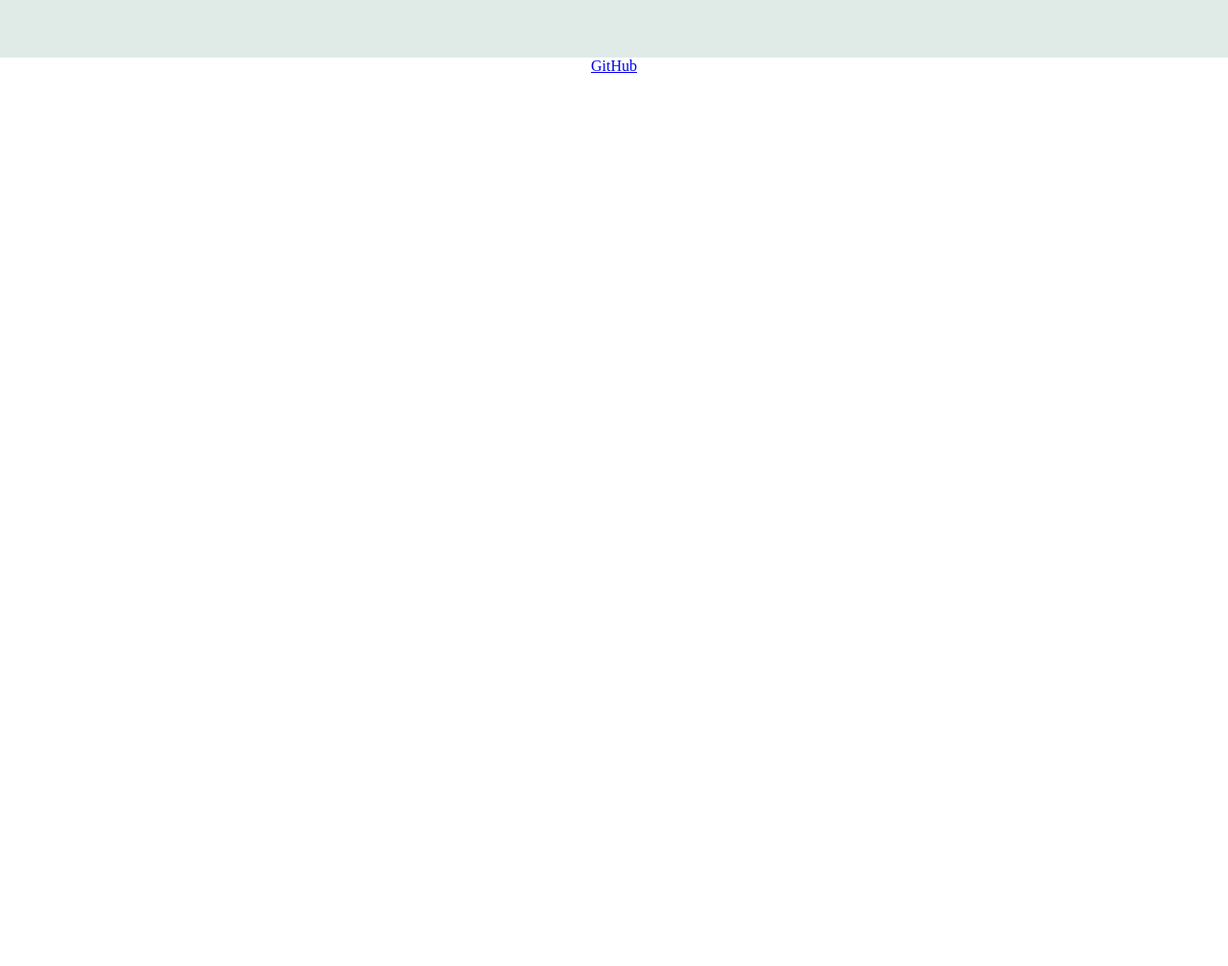
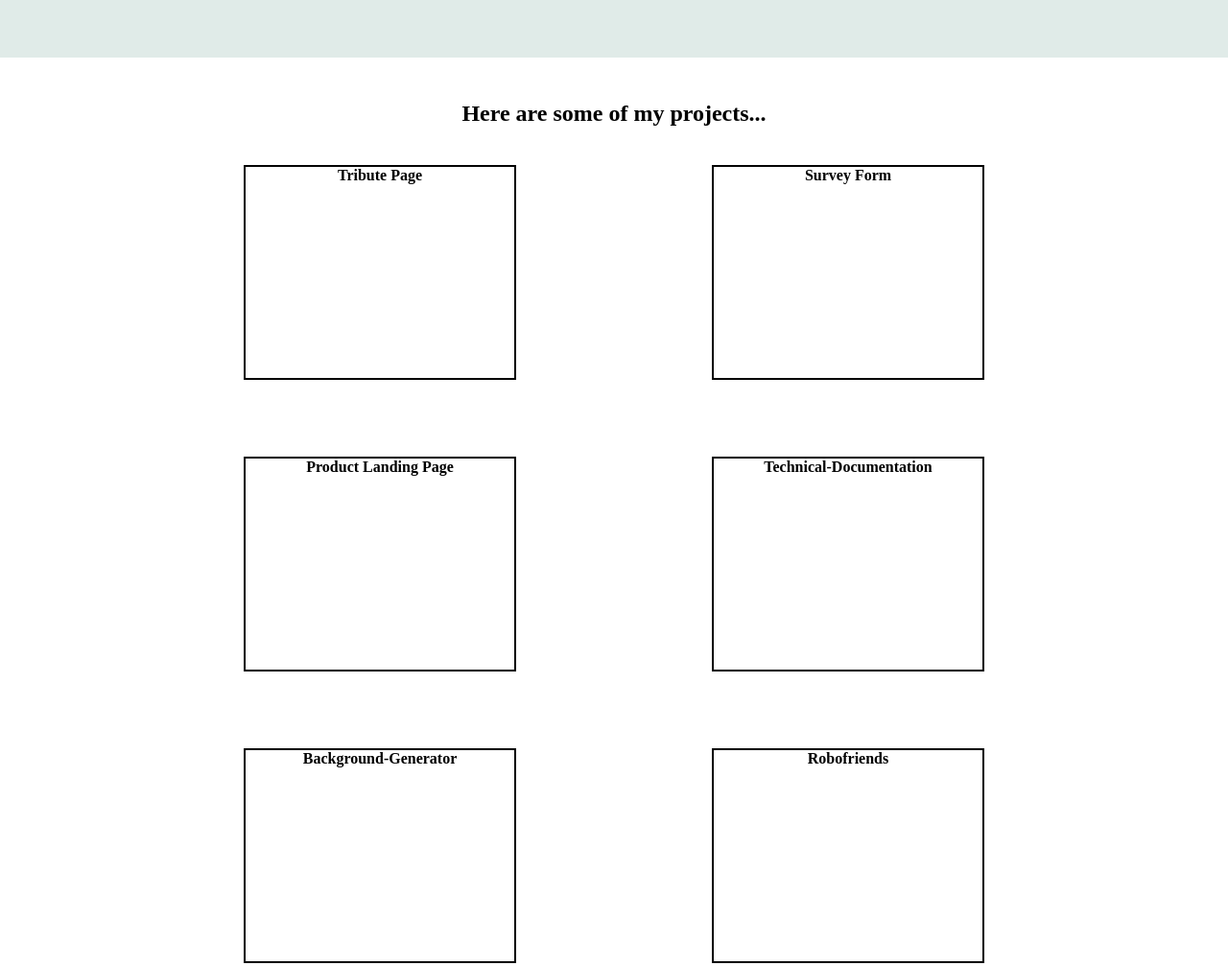
Before and after one commit to Trumbleup/personal-portfolio, a plain HTML site: page index.html in a window 1280 px wide. Shown: the part 740-1747 px from the top of the page at 96% size. Before the commit the page ends 818 px from the top, so only its background shows below. Drawn offline with Linux system fonts and the light colour scheme.

Commit message:
Aligned the project elements using inline-block. Stylelized both the projects container and the social media container and button

```diff
--- a/index.html
+++ b/index.html
@@ -18,34 +18,35 @@
 	<h3>Is it me you're looking for?</h3>
 </div>
 
-<div id = "projects">
-	<a href="">
-	<div class = "project-title">
+<div id = "projects" class = "work">
+	<h2 class = "work-header">Here are some of my projects...</h2>
+	<a href="https://trumbleup.github.io/satoru-iwata-tribute-page/" target="_blank" class = "project">
+	<div class = "project-title">Tribute Page
 	</div></a>
 
-	<a href="">
-	<div class = "project-title">
+	<a href="" target="_blank" class = "project">
+	<div class = "project-title">Survey Form
 	</div></a>
 
-	<a href="">
-	<div class = "project-title">
+	<a href=" " target="_blank" class = "project">
+	<div class = "project-title">Product Landing Page
 	</div></a>
 
-	<a href="">
-	<div class = "project-title">
+	<a href="" target="_blank" class = "project">
+	<div class = "project-title">Technical-Documentation
 	</div></a>
 
-	<a href="">
-	<div class = "project-title">
+	<a href="" target="_blank" class = "project">
+	<div class = "project-title">Background-Generator
 	</div></a>
 
-	<a href="">
-	<div class = "project-title">
+	<a href="" target="_blank" class = "project">
+	<div class = "project-title">Robofriends
 	</div></a>
 </div>
 
 <div id ="profile-link">
-	<a href="https://github.com/Trumbleup">GitHub</a>
+	<a href="https://github.com/Trumbleup" class = "social-link">GitHub</a>
 
 </div>
 
--- a/style.css
+++ b/style.css
@@ -32,3 +32,39 @@ body {
   color: #008080;
   text-decoration: none;
 }
+
+.work {
+	padding: 45px;
+}
+
+.project {
+	text-decoration: none;
+	color: black;
+	border:2px solid black;
+	display: inline-block;
+	width: 280px;
+	height: 220px;
+	margin: 40px 100px;
+}
+
+.project-title {
+	font-weight: bold;
+}
+
+#profile-link {
+	background-color: teal;
+	height: 20vh;
+}
+
+.social-link {
+	border: 2px solid green;
+	margin-top: 20px;
+	display: inline-block;
+	width: 100px;
+	height: 100px;
+	background: white;
+	border-radius: 100%;
+	line-height: 100px;
+	text-decoration: none;
+
+}
```
